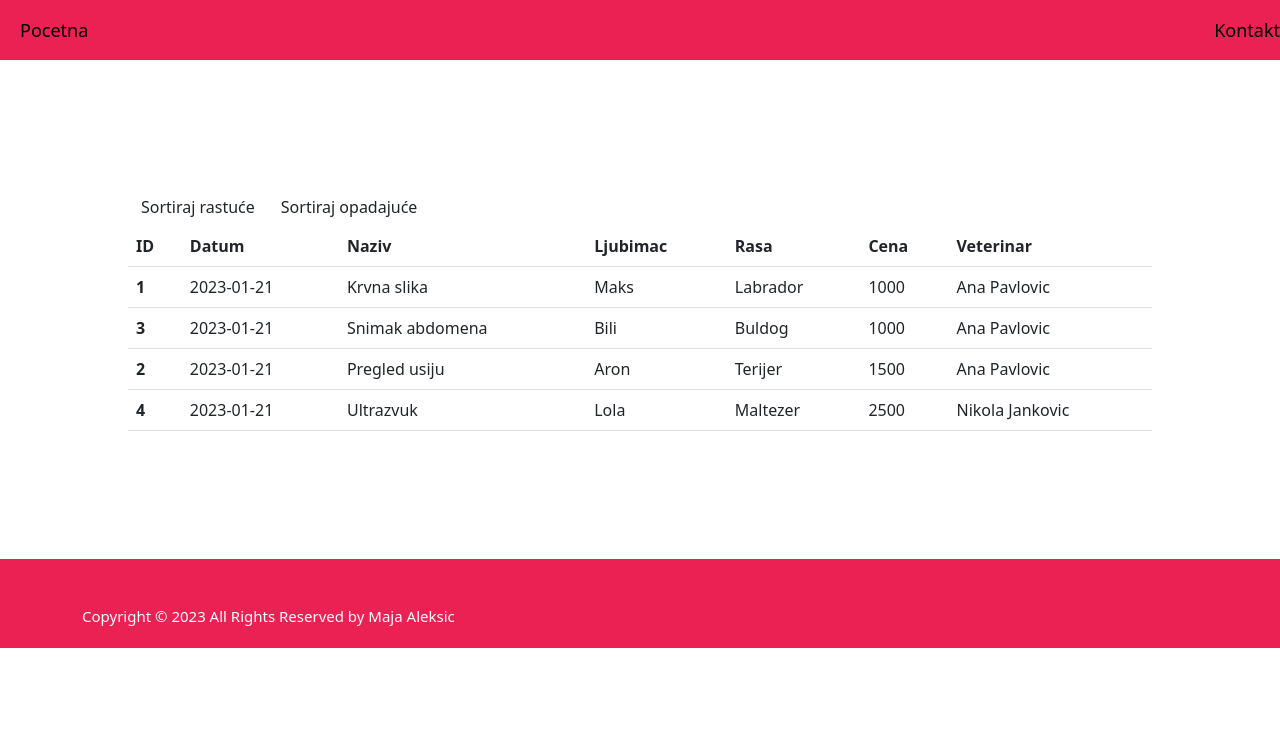
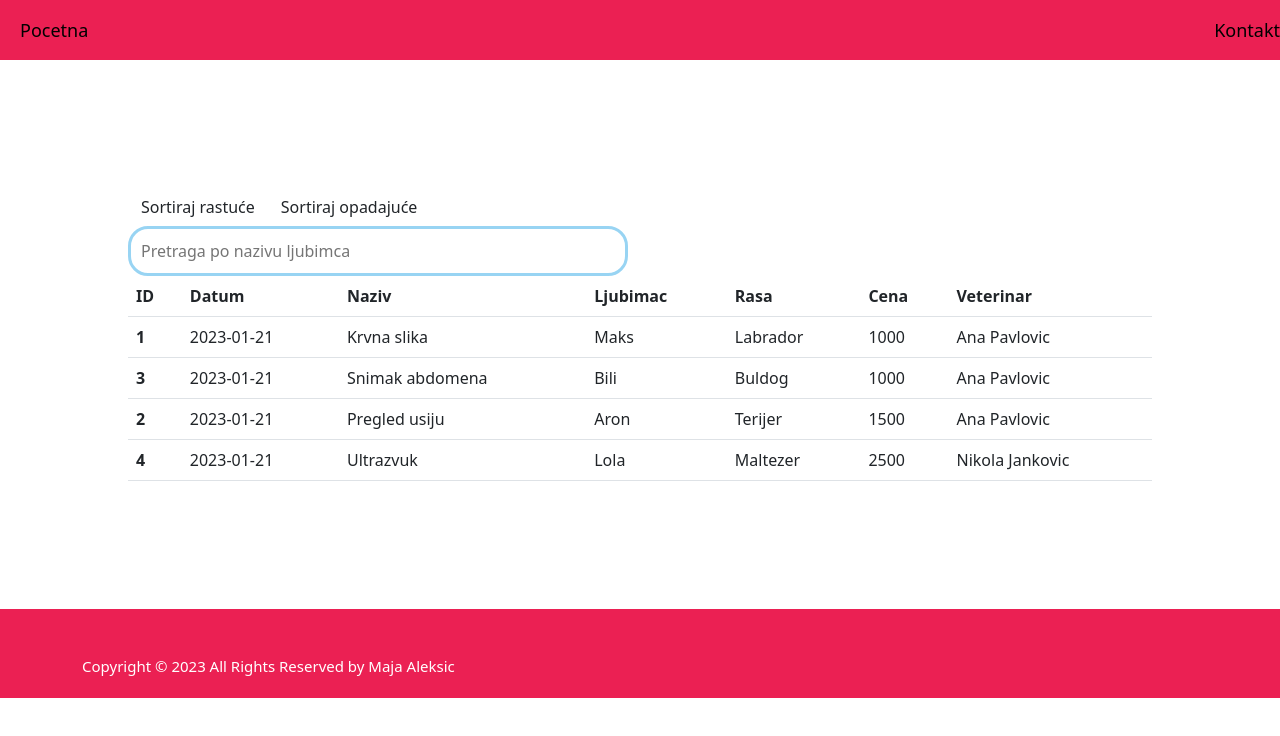
Before and after one commit to Maja364/iteh-domaci-3, a React (Create React App) app: page / in a window 1280 px wide. Shown: the top 736 px of the page. Built offline with nearby package versions, Linux system fonts and the light colour scheme.

Commit message:
omogucena pretraga po nazivu ljubimca

```diff
--- a/src/Pocetna.jsx
+++ b/src/Pocetna.jsx
@@ -13,13 +13,39 @@ function Pocetna({pregledi}) {
 
         setSort(false);
       }
+
+      function search(){
+        var input, filter, table, tr, td, i, txtValue;
+        input = document.getElementById("myInput");
+        filter = input.value.toUpperCase();
+        table = document.getElementById("myTable");
+        tr = table.getElementsByTagName("tr");
+        for (i = 0; i < tr.length; i++) {
+            td = tr[i].getElementsByTagName("td")[2];
+            if (td) {
+                txtValue = td.textContent || td.innerText;
+                if (txtValue.toUpperCase().indexOf(filter) > -1) {
+                    tr[i].style.display = "";
+                } else {
+                    tr[i].style.display = "none";
+                }
+            }
+        }
+    }
+
     return (
       <div className="pocetna"  >
             <div className="buttons">
                 <button className="btn primary" onClick={sortAsc}>Sortiraj rastuće</button>
                 <button className="btn primary" onClick={sortDesc}>Sortiraj opadajuće</button>
+                <input
+                id="myInput"
+                type="text"
+                placeholder="Pretraga po nazivu ljubimca"
+                onChange={search}
+                />
             </div>
-        <table className="table">
+        <table className="table" id="myTable">
             <thead>
                 <tr>
                 <th scope="col">ID</th>
@@ -34,6 +60,9 @@ function Pocetna({pregledi}) {
                 </tr>
             </thead>
             <tbody>
+
+
+
                 {sort === true ?
 
                         pregledi
```
